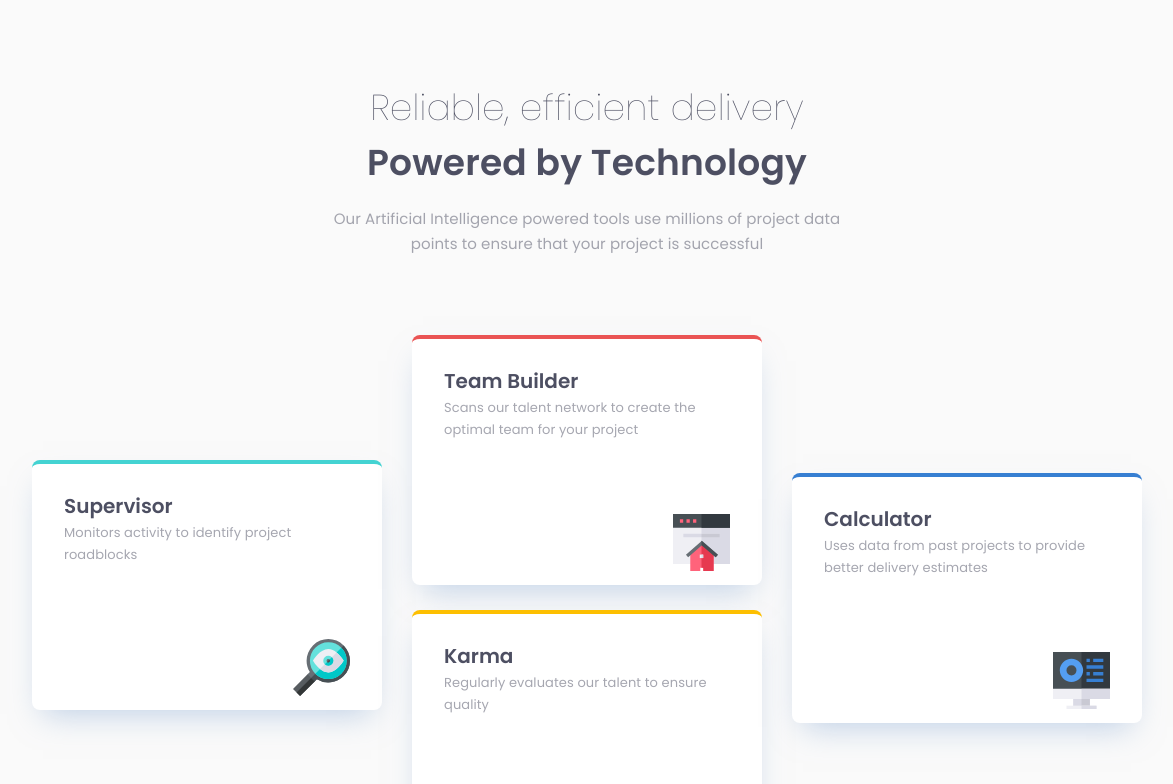
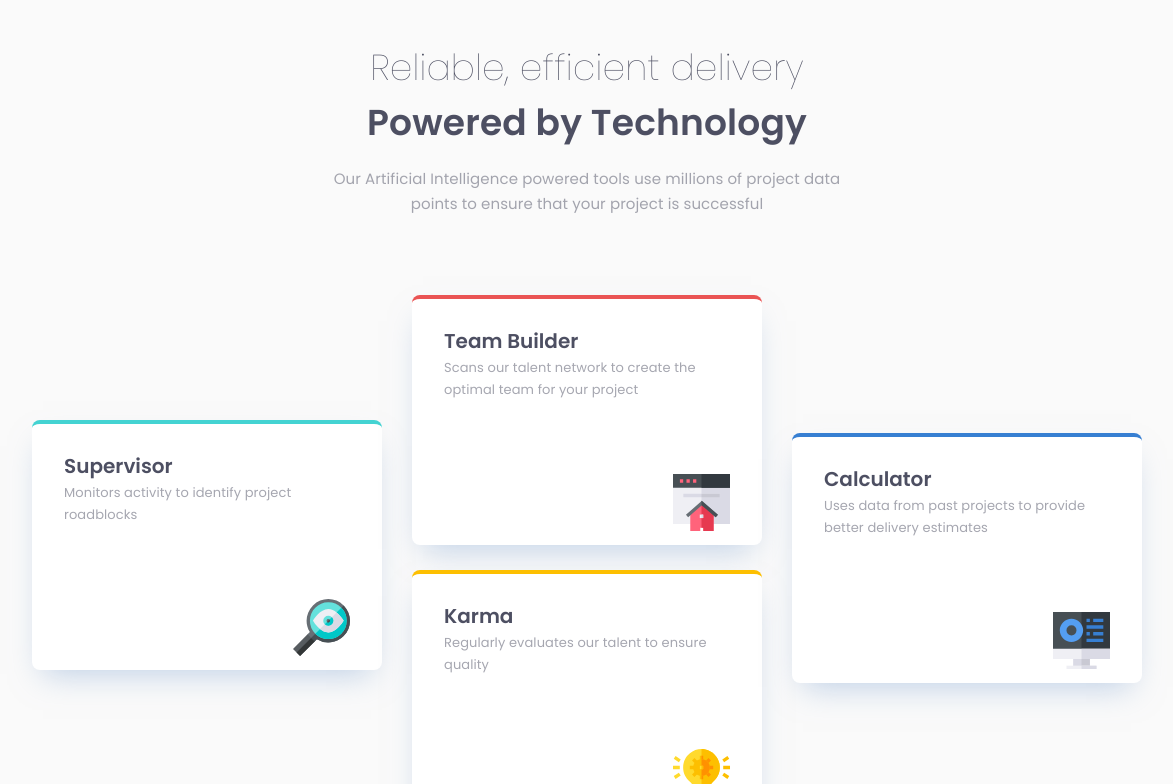
Before and after one commit to myrteza-labi/four-card-junior, a React (Create React App) app: page / in a window 1536 px wide. Shown: the top 784 px of the page, without its empty margins (181-1354 px from the left). Built offline with nearby package versions, Linux system fonts and the light colour scheme.

Commit message:
:style-hotfixr: center the app by the window

```diff
--- a/src/App.css
+++ b/src/App.css
@@ -1,7 +1,17 @@
 .App {
   display: flex;
   flex-direction: column;
-  justify-content: center;
+  justify-content: flex-start;
   align-items: center;
   height: 100%;
+  padding-top: 50px;
+
 }
+
+/* desktop style */
+@media screen and (min-width: 1440px){
+  .App {
+    justify-content: center;
+
+  }
+}
--- a/src/components/CardApp.css
+++ b/src/components/CardApp.css
@@ -1,5 +1,6 @@
 .CardApp{
     width: 375px;
+    height: auto;
     display: flex;
     flex-direction: column;
     justify-content: center;
--- a/src/index.css
+++ b/src/index.css
@@ -7,8 +7,8 @@
 body {
   font-family: 'Poppins', sans-serif;
   background-color: #F2F2F2;
+  height: 100vh;
 }
-
-#root {
+#root{
   height: 100%;
 }
```
